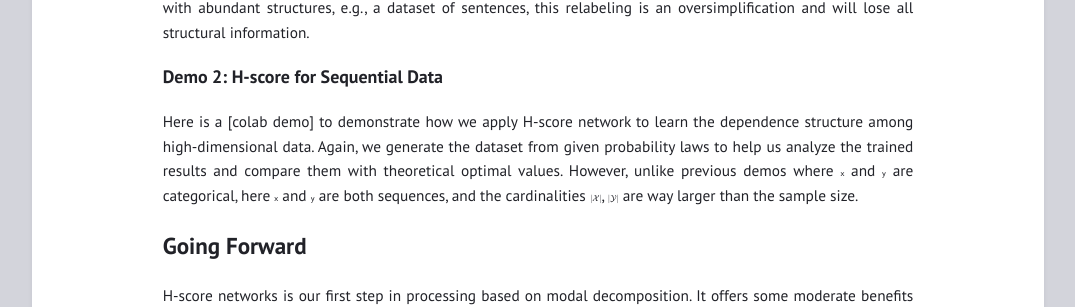
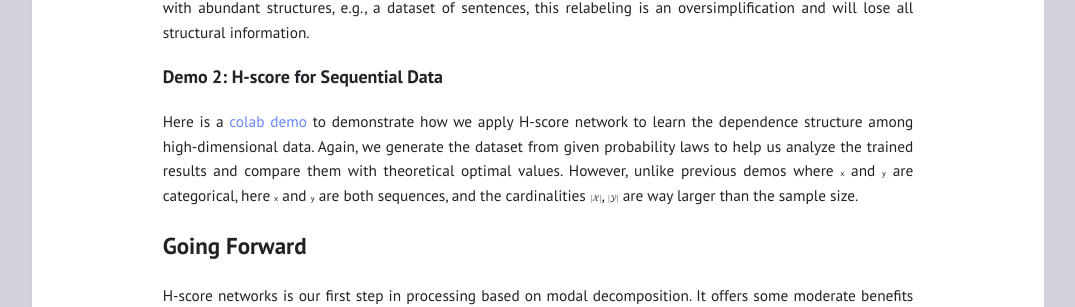
Before and after one commit to gilearning/gilearning.github.io, a Jekyll site: the page built from _posts/2022-08-24-HScore.md, in a window 1280 px wide and 900 px high, scrolled down 4064 px. Shown: the part 190-497 px from the top of the window, without its empty margins (102-1177 px from the left). Built offline with Jekyll 4.4.1, drawn with Linux system fonts in a browser that asks for light colours; formulas are drawn with MathJax 3; some of the changed lines change nothing that is shown.

Commit message:
add the link for H-score,seq

```diff
--- a/_posts/2022-08-24-HScore.md
+++ b/_posts/2022-08-24-HScore.md
@@ -113,7 +113,7 @@ Then it comes to the question on what essentially distinguishes H-score networks
 From an information perspective, the values in the alphabet $\mathcal{Y}$ are ignored in other two approaches: for given $y_1, y_2 \in \mathcal{Y}$, we only distinguish whether they are identical or not. It would not matter whether our $\mathcal{Y}$ is {$1, 2, \dots, 6$} or we rename them as {$a, b, c, d, e, f$} according to some one-to-one mapping, e.g., $1\mapsto a$, $2 \mapsto b, \dots, 6 \mapsto f$. This relabeling will not cause us trouble in a simple classification task, where the goal is to distinguish different values in $\mathcal{Y}$. However, for $\mathcal{Y}$ with abundant structures, e.g., a dataset of sentences, this relabeling is an oversimplification and will lose all structural information.
 
 ### Demo 2: H-score for Sequential Data
-Here is a [colab demo] to demonstrate how we apply H-score network to learn the dependence structure among high-dimensional data. Again, we generate the dataset from given probability laws to help us analyze the trained results and compare them with theoretical optimal values. However, unlike previous demos where $\sf x$ and $\sf y$ are categorical, here $\sf x$ and $\sf y$ are both sequences, and the cardinalities $\vert\mathcal{X}\vert$, $\vert\mathcal{Y}\vert$ are way larger than the sample size.
+Here is a [colab demo](https://colab.research.google.com/drive/1xHvEg1CsBMYA60bNqzviB41SIN_UXwDw#scrollTo=MZso0nK37s6m) to demonstrate how we apply H-score network to learn the dependence structure among high-dimensional data. Again, we generate the dataset from given probability laws to help us analyze the trained results and compare them with theoretical optimal values. However, unlike previous demos where $\sf x$ and $\sf y$ are categorical, here $\sf x$ and $\sf y$ are both sequences, and the cardinalities $\vert\mathcal{X}\vert$, $\vert\mathcal{Y}\vert$ are way larger than the sample size.
 
 [d]: d "d"
 
```
